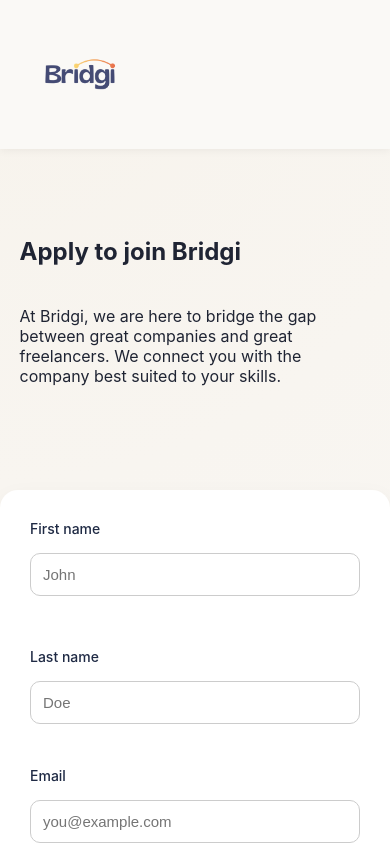
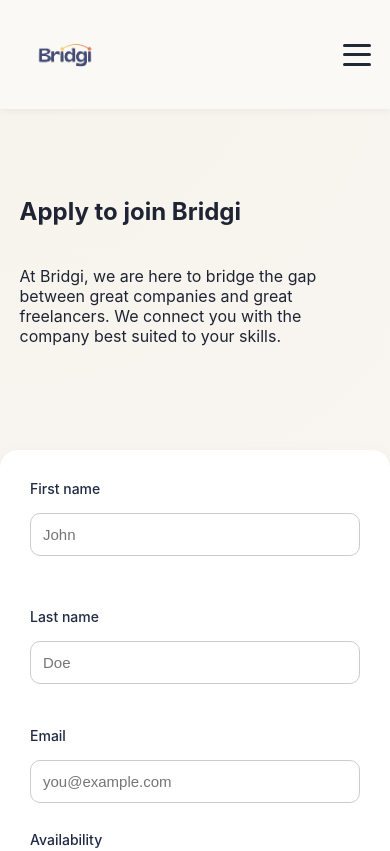
Before and after one commit to FranMori/Sites-web, a plain HTML site: page docs/apply.html in a window 390 px wide. Shown: the top 851 px of the page. Drawn offline with Linux system fonts and the light colour scheme.

Commit message:
fix header responsive

```diff
--- a/docs/styles.css
+++ b/docs/styles.css
@@ -180,25 +180,33 @@
 ============================ */
 .burger {
     display: none;
+    /* affiché uniquement en mobile via media query */
+    width: 28px;
+    height: 22px;
     flex-direction: column;
-    gap: 4px;
-    padding: 0.35rem;
-    border-radius: var(--radius-pill);
-    border: 1px solid rgba(148, 163, 184, 0.7);
-    background: #ffffff;
+    justify-content: space-between;
+    background: transparent;
+    border: none;
+    padding: 0;
     cursor: pointer;
+    z-index: 1200;
 }
 
 .burger span {
-    width: 18px;
-    height: 2px;
-    border-radius: 999px;
-    background: var(--blue-dark);
-    transition: transform var(--t-fast), opacity var(--t-fast);
+    display: block;
+    height: 3px;
+    width: 100%;
+    background-color: #1f2937;
+    /* bleu Bridgi */
+    border-radius: 2px;
+
+    transition: transform 0.3s ease, opacity 0.3s ease;
+    transform-origin: center;
+
 }
 
 .burger.active span:nth-child(1) {
-    transform: translateY(4px) rotate(45deg);
+    transform: translateY(9.5px) rotate(45deg);
 }
 
 .burger.active span:nth-child(2) {
@@ -206,7 +214,7 @@
 }
 
 .burger.active span:nth-child(3) {
-    transform: translateY(-4px) rotate(-45deg);
+    transform: translateY(-9.5px) rotate(-45deg);
 }
 
 /* Mobile nav */
@@ -1232,6 +1240,35 @@
 /* ============================
    RESPONSIVE
 ============================ */
+
+/* ============================
+   HEADER – RESPONSIVE FIX
+============================ */
+
+/* Mobile */
+@media (max-width: 900px) {
+
+    /* On cache la nav desktop */
+    .main-nav {
+        display: none;
+    }
+
+    /* On affiche le burger */
+    .burger {
+        display: flex;
+    }
+
+    /* Header plus compact sur mobile */
+    .header-inner {
+        padding: 0.6rem 0;
+    }
+
+    /* Logo légèrement réduit */
+    .logo {
+        width: 90px;
+    }
+}
+
 @media (max-width: 960px) {
     .hero-grid {
         grid-template-columns: minmax(0, 1fr);
```
